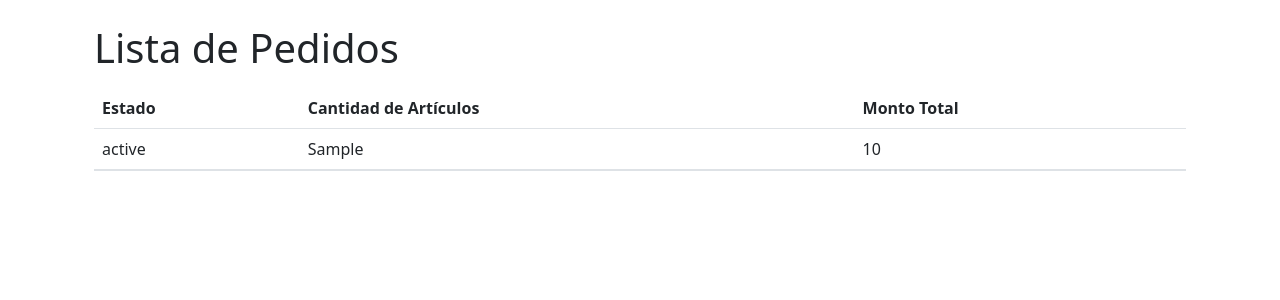
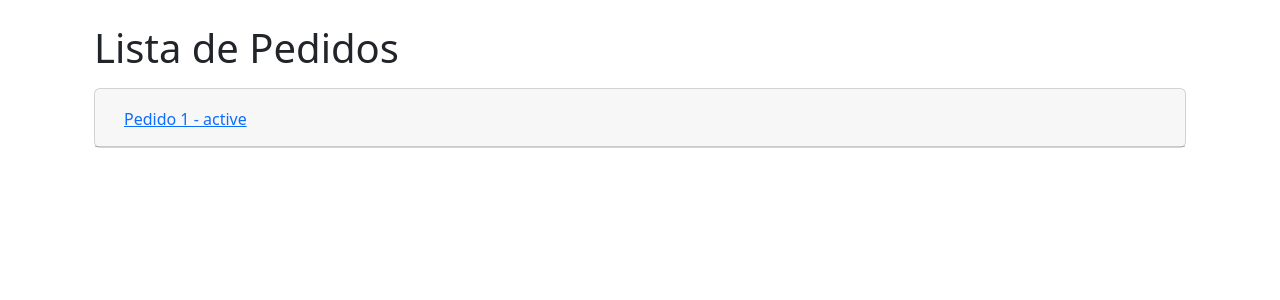
Before and after one commit to agusEmaUade/market, a Flask app: template src/templates/pedido/pedido.html in a window 1280 px wide. Shown: the part 56-356 px from the top of the page. Run offline with Flask 3, Linux system fonts and the light colour scheme; the template is opened without the code that fills it: most values are stand-ins (such as "Sample title", 1, 10 or a date in 2020); parts of the project's set-up code (start-up, migrations or seed data) failed here and were passed over.

Commit message:
add pedido view

```diff
--- a/src/templates/base.html
+++ b/src/templates/base.html
@@ -36,5 +36,8 @@
     <script src="https://cdn.jsdelivr.net/npm/bootstrap@5.2.3/dist/js/bootstrap.bundle.min.js" integrity="sha384-kenU1KFdBIe4zVF0s0G1M5b4hcpxyD9F7jL+jjXkk+Q2h455rYXK/7HAuoJl+0I4" crossorigin="anonymous"></script>
     <script src="https://cdn.jsdelivr.net/npm/@popperjs/core@2.11.6/dist/umd/popper.min.js" integrity="sha384-oBqDVmMz9ATKxIep9tiCxS/Z9fNfEXiDAYTujMAeBAsjFuCZSmKbSSUnQlmh/jp3" crossorigin="anonymous"></script>
     <script src="https://cdn.jsdelivr.net/npm/bootstrap@5.2.3/dist/js/bootstrap.min.js" integrity="sha384-cuYeSxntonz0PPNlHhBs68uyIAVpIIOZZ5JqeqvYYIcEL727kskC66kF92t6Xl2V" crossorigin="anonymous"></script>
+    <!-- Enlace a jQuery -->
+    <script src="https://ajax.googleapis.com/ajax/libs/jquery/3.5.1/jquery.min.js"></script>
+
 </body>
 </html>
--- a/src/templates/pedido/pedido.html
+++ b/src/templates/pedido/pedido.html
@@ -5,25 +5,22 @@
 {% block content %}
 <div class="container mt-4">
     <h1>Lista de Pedidos</h1>
-    <table class="table mt-3">
-        <thead>
-            <tr>
-                <th scope="col">Estado</th>
-                <th scope="col">Cantidad de Artículos</th>
-                <th scope="col">Monto Total</th>
-            </tr>
-        </thead>
-        <tbody>
+    <div class="accordion" id="accordionExample">
         {% for pedido in lista_pedidos %}
-            <tr data-toggle="collapse" data-target="#detallePedido{{ pedido.id }}" aria-expanded="false" aria-controls="detallePedido{{ pedido.id }}">
-                <td>{{ pedido.estado }}</td>
-                <td>{{ pedido.cantidadItem }}</td>
-                <td>{{ pedido.montoTotal }}</td>
-            </tr>
-            <tr>
-                <td colspan="4" class="p-0">
-                    <div class="collapse" id="detallePedido{{ loop.index }}">
-                        <div class="card card-body">
+        <div class="card mt-3">
+            <div class="card-header" id="heading{{ pedido.id }}">
+                <h2 class="mb-0">
+                    <button class="btn btn-link" type="button" data-bs-toggle="collapse" data-bs-target="#collapse{{ pedido.id }}" aria-expanded="true" aria-controls="collapse{{ pedido.id }}">
+                        Pedido {{loop.index}} - {{ pedido.estado }}
+                    </button>
+                </h2>
+            </div>
+
+            <div id="collapse{{ pedido.id }}" class="collapse" aria-labelledby="heading{{ pedido.id }}" data-bs-parent="#accordionExample">
+                <div class="card-body">
+                    <p><strong>Estado:</strong> {{ pedido.estado }}</p>
+                    <p><strong>Cantidad de Artículos:</strong> {{ pedido.cantidadItem }}</p>
+                    <p><strong>Monto Total:</strong> {{ pedido.montoTotal }}</p>
                     <h5>Detalle del Pedido</h5>
                     <ul class="list-group">
                         {% for producto in pedido.productos %}
@@ -34,7 +31,6 @@
                                     <p>{{ producto.descripcion }}</p>
                                 </div>
                                 <div class="col-md-3">
-                                            <p>Cantidad: {{ producto.cantidad }}</p>
                                     <p>Precio: {{ producto.precio }}</p>
                                 </div>
                             </div>
@@ -43,10 +39,8 @@
                     </ul>
                 </div>
             </div>
-                </td>
-            </tr>
+        </div>
         {% endfor %}
-        </tbody>
-    </table>
+    </div>
 </div>
 {% endblock %}
```
Also changed, not shown: src/routes/pedidoRoute.py (+19 -4 lines). Lines whose indentation alone changed are shown as unchanged.
